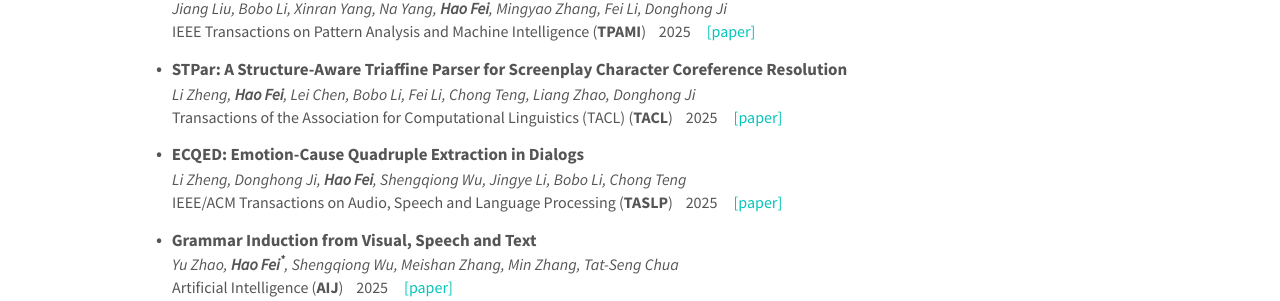
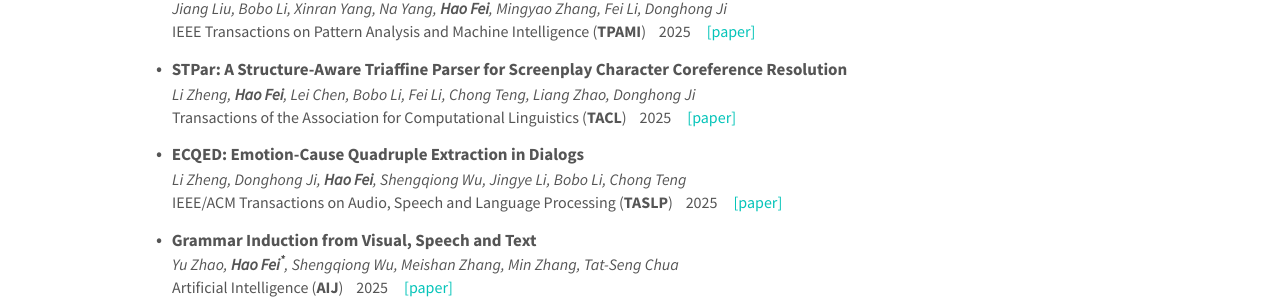
Before and after one commit to scofield7419/scofield7419.github.io, a Jekyll site: the page built from _pages/publications.md, in a window 1280 px wide and 900 px high, scrolled down 12709 px. Shown: the part 153-454 px from the top of the window. Built offline with Jekyll 4.4.1, drawn with Linux system fonts in a browser that asks for light colours; nearby versions of some CDN libraries; comment, search, counter and statistics services are not loaded; a style sheet for code colours, icons or effects is not loaded.

Commit message:
Update pub_journal.yml

```diff
--- a/_data/pub_journal.yml
+++ b/_data/pub_journal.yml
@@ -43,7 +43,7 @@
 
 - title: "STPar: A Structure-Aware Triaffine Parser for Screenplay Character Coreference Resolution"
   venue:
-    full: Transactions of the Association for Computational Linguistics (TACL)
+    full: Transactions of the Association for Computational Linguistics
     short: TACL
   year: 2025
   authors: Li Zheng, <strong>Hao Fei</strong>, Lei Chen, Bobo Li, Fei Li, Chong Teng, Liang Zhao, Donghong Ji
```
